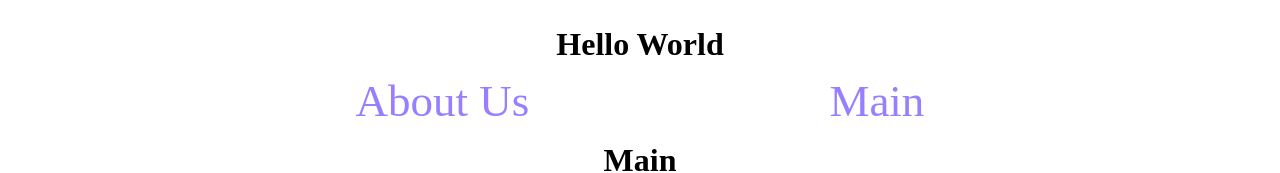
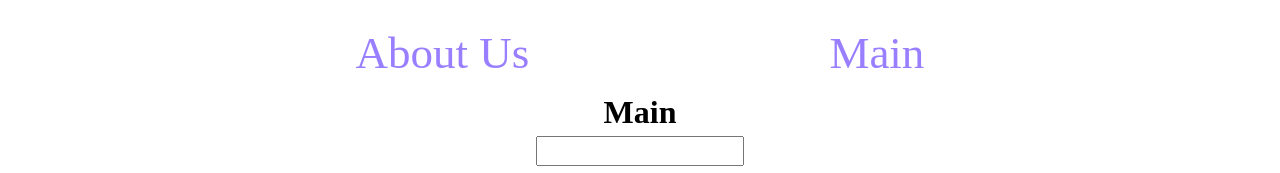
Before and after one commit to GremmyBoy/RsSchool-1st, a React (Vite) app in the folder RsSchool-1st/: page / in a window 1280 px wide. Shown: the top 173 px of the page. Built offline with nearby package versions, Linux system fonts and the light colour scheme.

Commit message:
feat: add testing

```diff
--- a/RsSchool-1st/src/App.tsx
+++ b/RsSchool-1st/src/App.tsx
@@ -8,7 +8,6 @@ import { Route, Routes } from "react-router-dom";
 function App() {
   return (
     <div className="App">
-      <h1 className="heading">Hello World</h1>
       <Header />
       <Routes>
         <Route path="/" element={<Main />} />
--- a/RsSchool-1st/src/Search/Search.tsx
+++ b/RsSchool-1st/src/Search/Search.tsx
@@ -5,17 +5,10 @@ interface IState {
   input: string;
 }
 
-interface Props {
-  props: number;
-}
-
-class Search extends React.Component<Props, IState> {
-  constructor(props: Props) {
-    super(props);
-    this.state = {
-      input: localStorage.getItem("inputValue") || "",
-    };
-  }
+class Search extends React.Component<IState> {
+  state: IState = {
+    input: localStorage.getItem("inputValue") || "",
+  };
 
   componentWillUnmount() {
     localStorage.setItem("inputValue", this.state.input);
@@ -57,3 +50,10 @@ class Search extends React.Component<Props, IState> {
 //   )
 
 export default Search;
+
+// constructor(props: Props) {
+//   super(props);
+//   this.state = {
+//     input: localStorage.getItem("inputValue") || "",
+//   };
+// }
```
Also changed, not shown: 2 other files (tests, documents, lock files or other folders).
